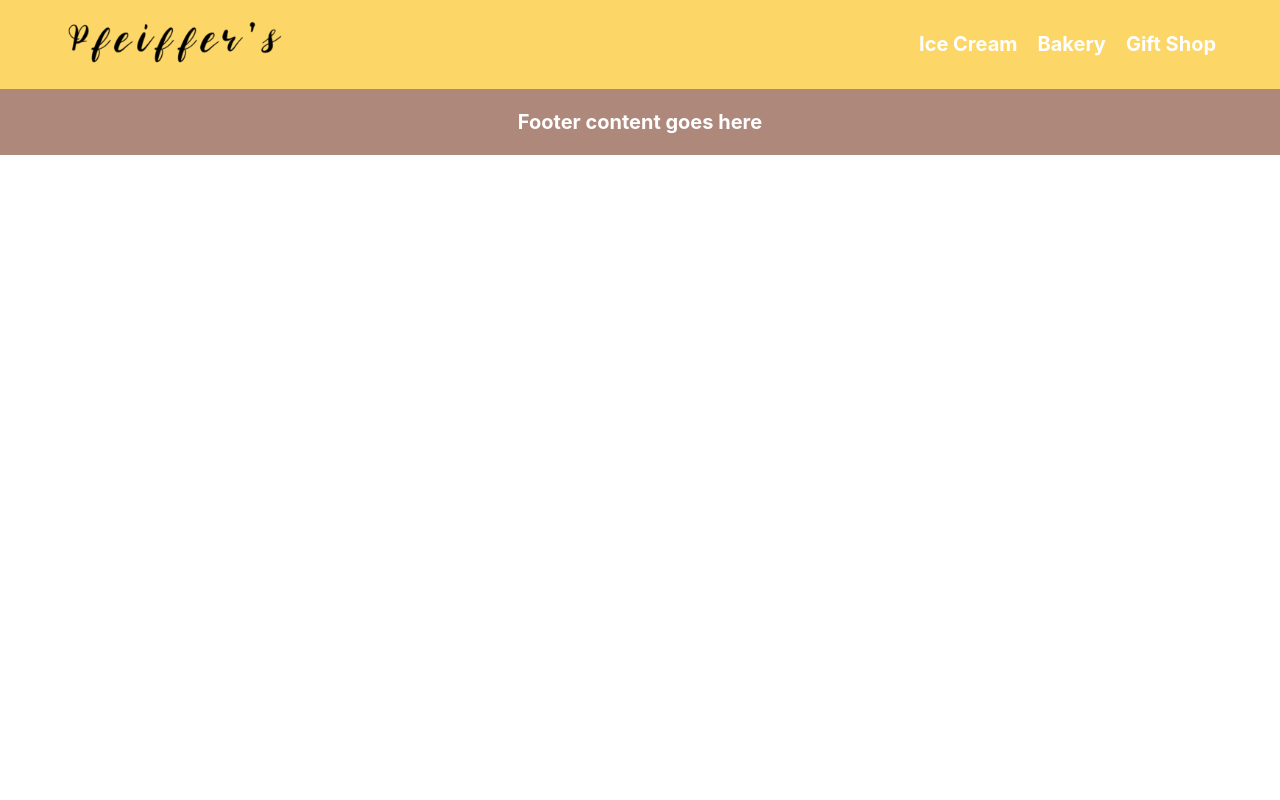
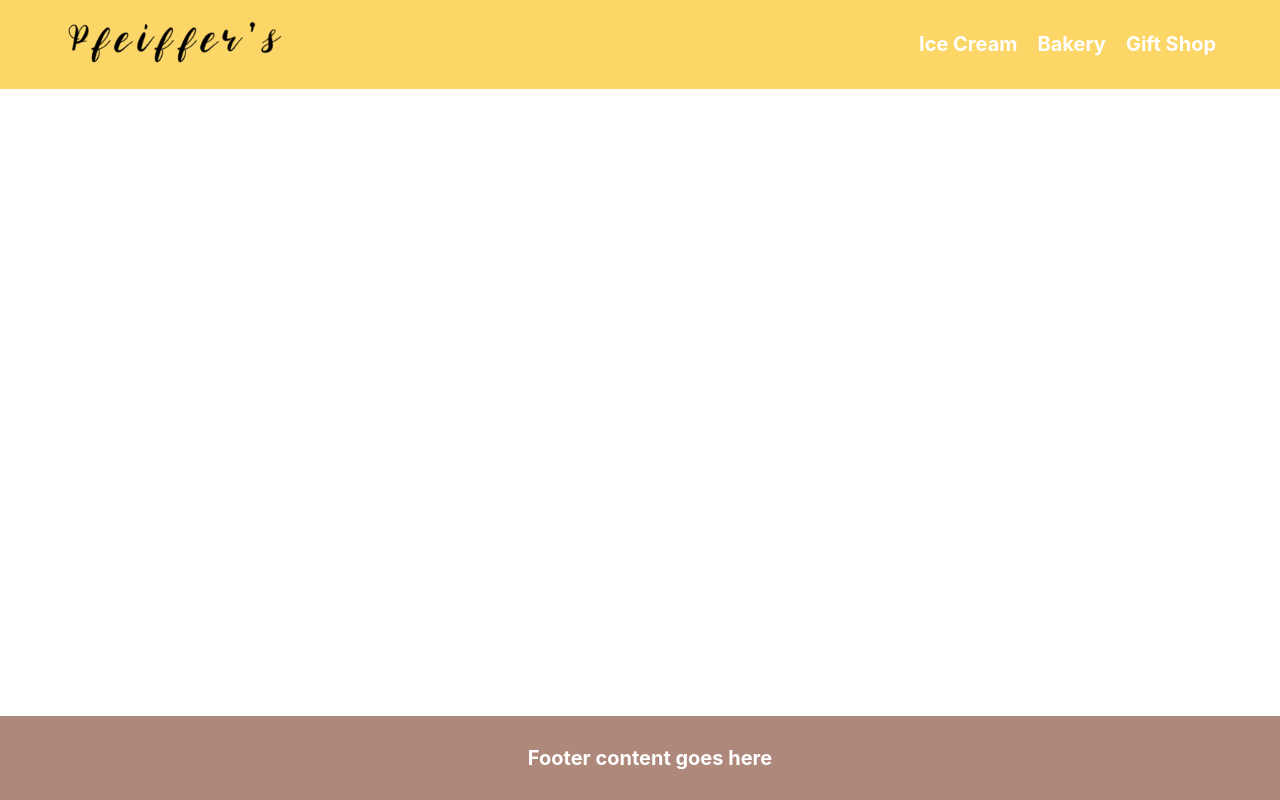
Before and after one commit to TheWiseSailor/Landingpages2, a React (Create React App) app: page / in a window 1280 px wide. Built offline with nearby package versions, Linux system fonts and the light colour scheme.

Commit message:
quick debuggged fix for the footer

```diff
--- a/src/App.js
+++ b/src/App.js
@@ -1,22 +1,27 @@
 import React from 'react';
-import { BrowserRouter as Router, Routes, Route } from 'react-router-dom';
+import { BrowserRouter as Router, Routes, Route, useLocation } from 'react-router-dom';
 import Header from './Components/Header/Header';
 import Footer from './Components/Footer/Footer';
 import HomeRender from './Components/HomeRender';
 
 const App = () => {
+  const location = useLocation();
   return (
-    <Router>
     <div>
       <Header />
       <Routes>
         <Route path="/" element={<HomeRender />} />
+        {/* Add more routes here as needed */}
       </Routes>
-        <Footer />
+      <Footer activePage={location.pathname} />
     </div>
+  );
+};
+
+const AppWrapper = () => (
+  <Router>
+    <App />
   </Router>
 );
-}
 
-export default App;
-//makemore improvements to future landing pages
+export default AppWrapper;
--- a/src/Components/Footer/Footer.css
+++ b/src/Components/Footer/Footer.css
@@ -2,8 +2,25 @@
 footer {
   background-color: #AE887B;
   color: #fff;
-font-weight: bolder;
-font-size: 20px;
-  padding: 1px;
+  font-weight: bolder;
+  font-size: 20px;
+  padding: 10px;
   text-align: center;
+  position: fixed;
+  width: 100%;
+  bottom: 0;
+  transition: background-color 0.3s ease;
 }
+
+/* Background color for each active page */
+footer.ice-cream {
+  background-color: #f8d7da;
+}
+
+footer.bakery {
+  background-color: #cce5ff;
+}
+
+footer.gift-shop {
+  background-color: #d4edda;
+}
--- a/src/Components/Footer/Footer.js
+++ b/src/Components/Footer/Footer.js
@@ -1,9 +1,10 @@
 // Footer.js
 import React from 'react';
-import './Footer.css'
-const Footer = () => {
+import './Footer.css';
+
+const Footer = ({ activePage }) => {
   return (
-    <footer>
+    <footer className={`footer ${activePage.replace('/', '')}`}>
       <p>Footer content goes here</p>
     </footer>
   );
```
Lines whose indentation alone changed are shown as unchanged.
